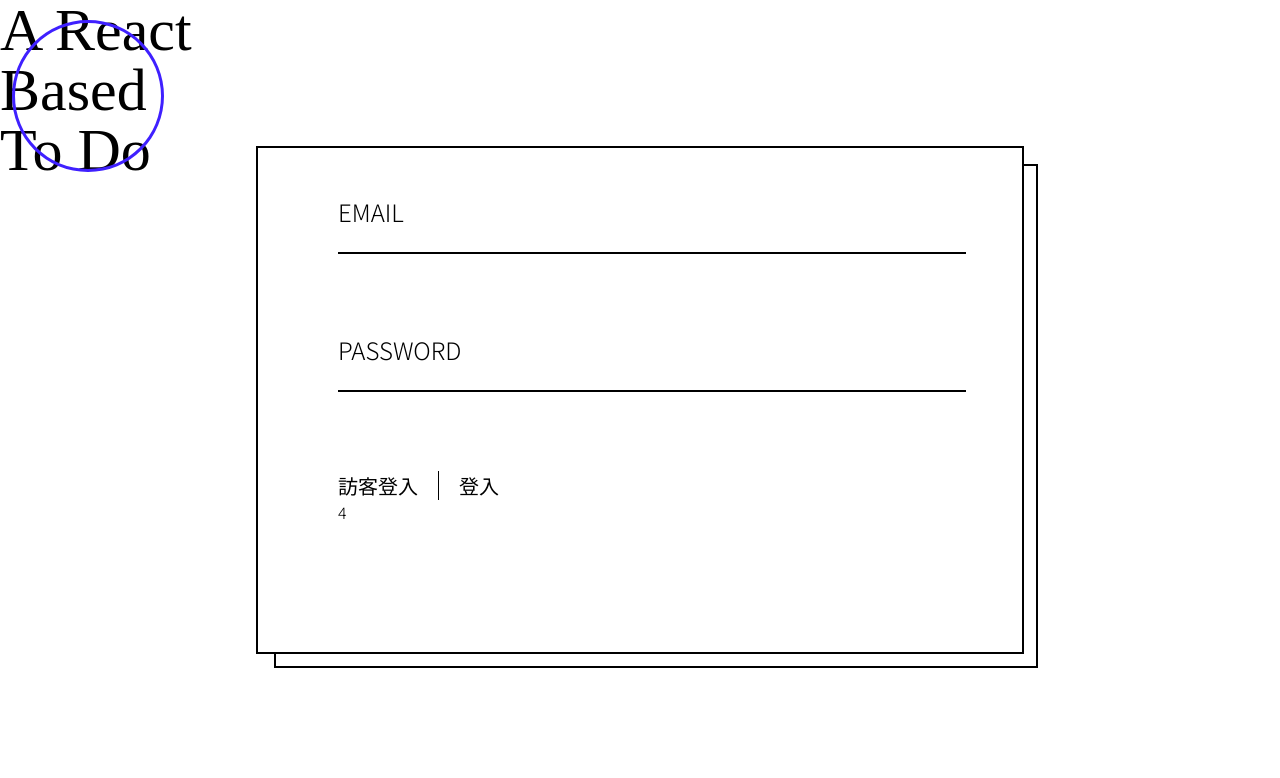
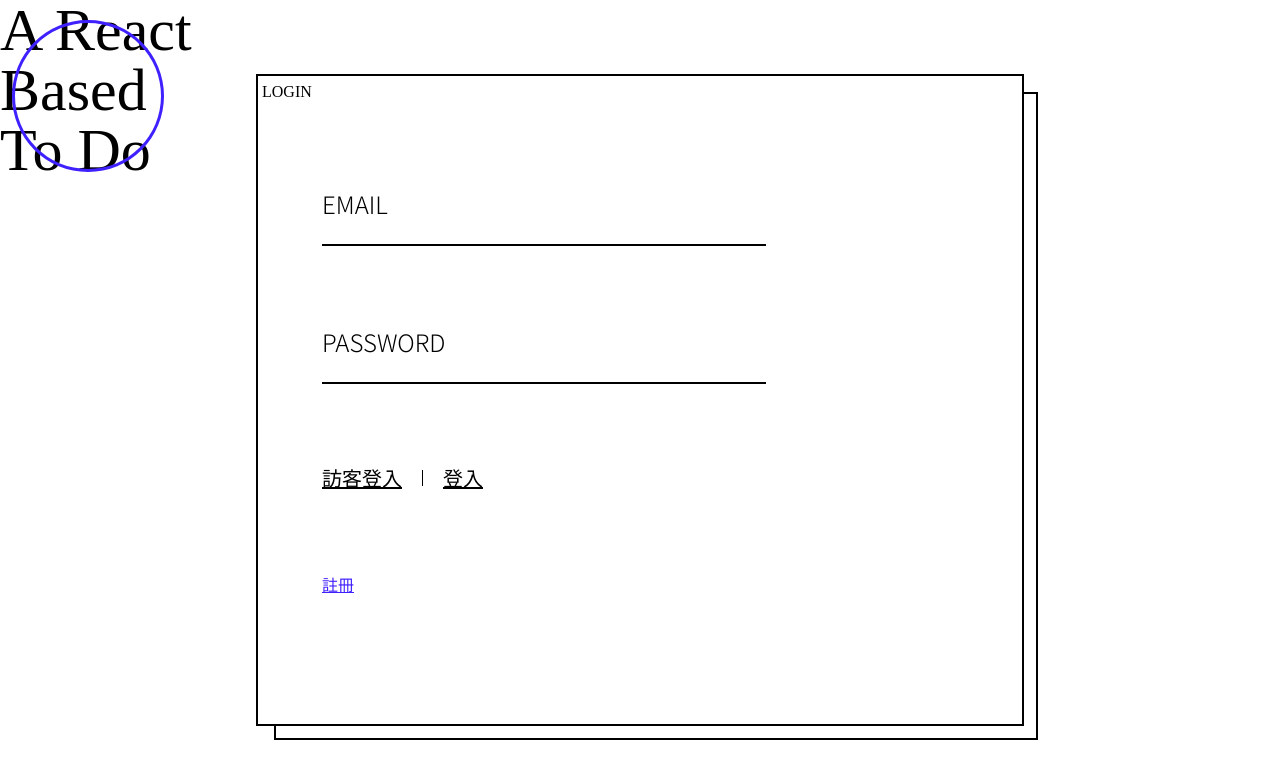
Before and after one commit to todelusion/React-todolist, a React (Vite) app: page / in a window 1280 px wide. Shown: the top 778 px of the page. Built offline with nearby package versions, Linux system fonts and the light colour scheme; a web font is replaced by a local one.

Commit message:
f/router_20%

```diff
--- a/src/components/Nav.jsx
+++ b/src/components/Nav.jsx
@@ -1,19 +1,21 @@
 import React from "react";
 import { Link } from "react-router-dom";
 
-export default function Nav() {
+export default function Nav({ isPending }) {
   return (
-    <div className="fixed top-0 right-0 left-0 z-20 flex items-center justify-between bg-black/50">
-      <h1 className="font-dela text-4xl">LOGO</h1>
-      <ul className="flex">
-        <li className="px-5">
-          <Link to="/">Home</Link>
-        </li>
-        <li className="px-5">
-          <Link to="/visiterTodolist">visiterTodoList</Link>
-        </li>
-        <li className="px-5">About</li>
-      </ul>
+    <div className="absolute top-0 left-0 right-0">
+        <h1 className="-z-10 mb-10 w-max justify-between font-dela text-5xl md:text-6xl">
+          A React
+          <div className={`${isPending === true ? "show" : "close"}`}>
+            <span className="block"></span>
+          </div>
+          <div className={`${!isPending === true ? "show" : "close"}`}>
+            <span className="m-OvalContainer m-OvalSelf duration-150"></span>
+          </div>
+          Based
+          <br />
+          To Do
+        </h1>
     </div>
   );
 }
--- /dev/null
+++ b/src/components/accountInput.jsx
@@ -0,0 +1,7 @@
+import React from 'react'
+
+export default function accountInput() {
+  return (
+    <div>accountInput</div>
+  )
+}
--- a/src/tailwind.css
+++ b/src/tailwind.css
@@ -63,6 +63,9 @@
   .completed_false {
     @apply text-black no-underline;
   }
+  .login-regist-wrapper {
+    @apply pt-12 pl-20 pr-14 pb-32 md:pl-16 md:pt-28 md:pr-64
+  }
 }
 
 .i-faX {
--- a/src/views/Home.jsx
+++ b/src/views/Home.jsx
@@ -1,4 +1,5 @@
 import { useState } from "react";
+import { Link } from "react-router-dom"
 
 export default function Home() {
   const [isPending, setIsPending] = useState(false);
@@ -20,24 +21,23 @@ export default function Home() {
         </h1>
       </div>
       <section className="mx-auto flex h-screen items-center">
-        <div className="freeze-RectangleContainer freeze-RectangleSelf container mx-auto">
-          <ul className="pt-12 pl-20 pr-14 pb-32 font-light">
+        <div className="relative freeze-RectangleContainer freeze-RectangleSelf container mx-auto">
+          <h2 className="absolute top-1 left-1 font-dela">LOGIN</h2>
+          <ul className="login-regist-wrapper font-light">
             <li className="mb-20">
               <p className="text-2xl">EMAIL</p>
-              <input type="text" className="w-full border-b-2 border-black" />
+              <input type="email" className="w-full border-b-2 border-black" />
             </li>
             <li className="mb-20">
               <p className="text-2xl">PASSWORD</p>
-              <input type="text" className="w-full border-b-2 border-black" />
+              <input type="password" className="w-full border-b-2 border-black" />
             </li>
             <li className="text-xl">
-              <div>
-                <button>訪客登入</button>
-                <span className="mx-5 h-4 border-l border-black"></span>
-                <button>登入</button>
-              </div>
-            </li>
-            <li>4</li>
+              <Link to="/visiterTodolist"><p className="underline underline-offset-1 inline-block">訪客登入</p></Link>
+              <span className="mx-5 border-l h-4 border-black inline-block"></span>
+              <Link to="/visiterTodolist"><p className="underline underline-offset-1 inline-block mb-20">登入</p></Link>
+              <p className="block underline text-primary text-base">註冊</p>
+          </li>
           </ul>
         </div>
       </section>
--- a/src/views/VisiterTodolist.jsx
+++ b/src/views/VisiterTodolist.jsx
@@ -1,4 +1,5 @@
 import React, { useEffect, useState } from "react";
+import { Link } from "react-router-dom"
 import axios from "axios";
 
 import { FontAwesomeIcon } from "@fortawesome/react-fontawesome";
@@ -6,6 +7,7 @@ import { faX } from "@fortawesome/free-solid-svg-icons";
 import { faCheck } from "@fortawesome/free-solid-svg-icons";
 
 import LoadingModal from "../components/LoadingModal";
+import Nav from "../components/Nav"
 
 const baseUrl = "https://fathomless-brushlands-42339.herokuapp.com/todo8";
 
@@ -120,21 +122,7 @@ function VisiterTodolist() {
 
   return (
     <>
-      <div className="absolute top-0 left-0 right-0">
-        <h1 className="-z-10 mb-10 w-max justify-between font-dela text-5xl md:text-6xl">
-          A React
-          <div className={`${isPending === true ? "show" : "close"}`}>
-            <span className="block"></span>
-          </div>
-          <div className={`${!isPending === true ? "show" : "close"}`}>
-            <span className="m-OvalContainer m-OvalSelf duration-150"></span>
-          </div>
-          Based
-          <br />
-          To Do
-        </h1>
-      </div>
-
+      <Link to="/"><Nav isPending={isPending}/></Link>
       <section className="container mx-auto mb-20 mt-32 flex flex-col items-center">
         <div className="RectangleContainer hover-RectangleContainer RectangleSelf hover-RectangleSelf mb-10 flex  items-center py-5 pl-10 pr-7">
           <input
```
